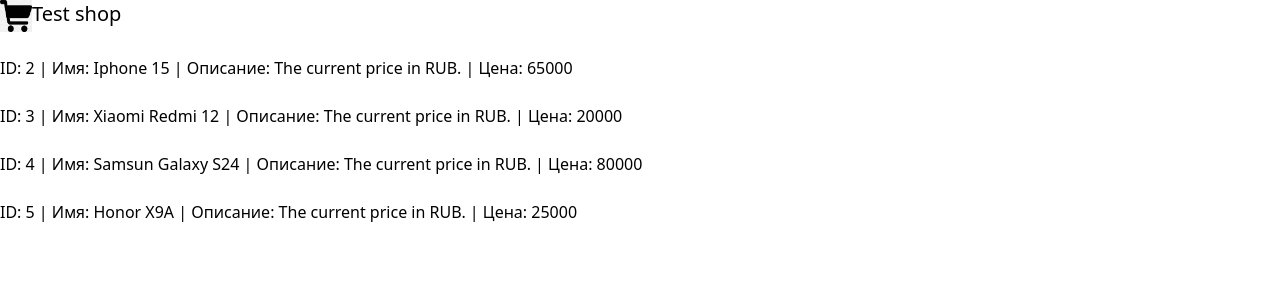
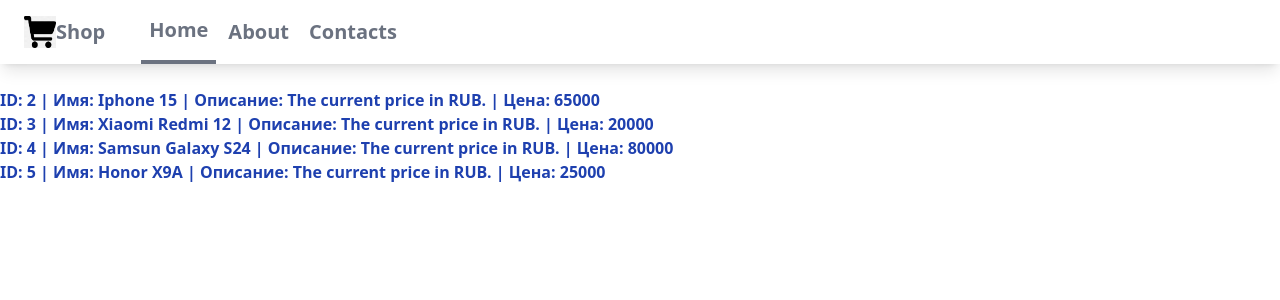
Before and after one commit to GenFPS/Django_project, a Django app: page /myapp/items/ in a window 1280 px wide. Shown: the top 300 px of the page. Run offline with Django 5.2, Linux system fonts and the light colour scheme; data comes from the database, SQL or seed files in the repository.

Commit message:
Работа над шаблонами, структурирование шаблонов

```diff
--- a/testSite/myapp/static/myapp/styles.css
+++ b/testSite/myapp/static/myapp/styles.css
@@ -548,6 +548,15 @@
   position: static;
 }
 
+.mx-auto {
+  margin-left: auto;
+  margin-right: auto;
+}
+
+.block {
+  display: block;
+}
+
 .flex {
   display: flex;
 }
@@ -560,12 +569,114 @@
   width: 2rem;
 }
 
-.bg-sky-500 {
+.items-center {
+  align-items: center;
+}
+
+.justify-between {
+  justify-content: space-between;
+}
+
+.space-x-7 > :not([hidden]) ~ :not([hidden]) {
+  --tw-space-x-reverse: 0;
+  margin-right: calc(1.75rem * var(--tw-space-x-reverse));
+  margin-left: calc(1.75rem * calc(1 - var(--tw-space-x-reverse)));
+}
+
+.space-x-1 > :not([hidden]) ~ :not([hidden]) {
+  --tw-space-x-reverse: 0;
+  margin-right: calc(0.25rem * var(--tw-space-x-reverse));
+  margin-left: calc(0.25rem * calc(1 - var(--tw-space-x-reverse)));
+}
+
+.border {
+  border-width: 1px;
+}
+
+.border-b-4 {
+  border-bottom-width: 4px;
+}
+
+.border-gray-500 {
+  --tw-border-opacity: 1;
+  border-color: rgb(107 114 128 / var(--tw-border-opacity));
+}
+
+.bg-white {
   --tw-bg-opacity: 1;
-  background-color: rgb(14 165 233 / var(--tw-bg-opacity));
+  background-color: rgb(255 255 255 / var(--tw-bg-opacity));
+}
+
+.bg-black {
+  --tw-bg-opacity: 1;
+  background-color: rgb(0 0 0 / var(--tw-bg-opacity));
+}
+
+.px-4 {
+  padding-left: 1rem;
+  padding-right: 1rem;
+}
+
+.px-2 {
+  padding-left: 0.5rem;
+  padding-right: 0.5rem;
+}
+
+.py-4 {
+  padding-top: 1rem;
+  padding-bottom: 1rem;
+}
+
+.py-2 {
+  padding-top: 0.5rem;
+  padding-bottom: 0.5rem;
 }
 
 .text-xl {
   font-size: 1.25rem;
   line-height: 1.75rem;
 }
+
+.font-semibold {
+  font-weight: 600;
+}
+
+.font-bold {
+  font-weight: 700;
+}
+
+.text-gray-500 {
+  --tw-text-opacity: 1;
+  color: rgb(107 114 128 / var(--tw-text-opacity));
+}
+
+.text-gray-700 {
+  --tw-text-opacity: 1;
+  color: rgb(55 65 81 / var(--tw-text-opacity));
+}
+
+.text-red-700 {
+  --tw-text-opacity: 1;
+  color: rgb(185 28 28 / var(--tw-text-opacity));
+}
+
+.text-blue-700 {
+  --tw-text-opacity: 1;
+  color: rgb(29 78 216 / var(--tw-text-opacity));
+}
+
+.text-blue-900 {
+  --tw-text-opacity: 1;
+  color: rgb(30 58 138 / var(--tw-text-opacity));
+}
+
+.text-blue-800 {
+  --tw-text-opacity: 1;
+  color: rgb(30 64 175 / var(--tw-text-opacity));
+}
+
+.shadow-lg {
+  --tw-shadow: 0 10px 15px -3px rgb(0 0 0 / 0.1), 0 4px 6px -4px rgb(0 0 0 / 0.1);
+  --tw-shadow-colored: 0 10px 15px -3px var(--tw-shadow-color), 0 4px 6px -4px var(--tw-shadow-color);
+  box-shadow: var(--tw-ring-offset-shadow, 0 0 #0000), var(--tw-ring-shadow, 0 0 #0000), var(--tw-shadow);
+}
--- /dev/null
+++ b/testSite/myapp/templates/myapp/base.html
@@ -0,0 +1,14 @@
+<!DOCTYPE html>
+{% load static %}
+<html lang="en">
+<head>
+    <meta charset="UTF-8">
+    <title>Title</title>
+    <link rel="stylesheet" href="{% static 'myapp/styles.css' %}">
+</head>
+<body>
+    {% block content %}
+
+    {% endblock content %}
+</body>
+</html>
--- a/testSite/myapp/templates/myapp/index.html
+++ b/testSite/myapp/templates/myapp/index.html
@@ -1,19 +1,22 @@
 <!DOCTYPE html>
+{% extends "myapp/base.html" %}
 {% load static %}
-<html lang="en">
-<head>
-    <meta charset="UTF-8">
-    <title>Phone's items</title>
-    <link rel="stylesheet" href="{% static 'myapp/styles.css' %}">
-</head>
-<body>
-    <nav>
-        <div>
-            <div>
-                <div>
-                    <div class="flex">
-                        <img class="h-8 w-8" src="{% static 'myapp/images/logo_shop.png' %}" alt="shop-logo">
-                        <span class="text-xl">Test shop</span>
+<!--Нужно для импорта base.html-->
+{% block content %}
+    <nav class="bg-white shadow-lg">
+        <div class="max-w-6x1 mx-auto px-4">
+            <div class="flex justify-between">
+                <div class="flex space-x-7">
+                    <div class="items-center flex space-x-1">
+                        <a href="#" class="flex items-center px-2 py-2">
+                        <img class="h-8 w-8 bg-white" src="{% static 'myapp/images/logo_shop.png' %}" alt="shop-logo">
+                        <span class="text-gray-500 text-xl font-bold">Shop</span>
+                        </a>
+                    </div>
+                    <div class="items-center flex space-x-1">
+                        <a href="#" class="py-4 px-2 text-gray-500 text-xl font-bold border-b-4 border-gray-500">Home</a>
+                        <a href="#" class="py-4 px-2 text-gray-500 text-xl font-bold">About</a>
+                        <a href="#" class="py-4 px-2 text-gray-500 text-xl font-bold">Contacts</a>
                     </div>
                 </div>
             </div>
@@ -23,11 +26,11 @@
         <!-- <a href="/items/{{item.id}}/">-->
         {% for item in items %}
         <!--Используем относительные переменные пути detailItem = myapp/items/-->
-        <a href="{% url 'myapp:detailItem' item.id %}">
-            <br>ID: {{item.id}} | Имя: {{item.name}} | Описание: {{item.description}} | Цена: {{item.price}}</br>
+        <a href="{% url 'myapp:detailItem' item.id %}" class="text-blue-800 font-semibold">
+            <br>ID: {{item.id}} | Имя: {{item.name}} | Описание: {{item.description}} | Цена: {{item.price}}
         </a>
 
         {% endfor %}
     </h4>
-</body>
-</html>
+{% endblock content %}
+<!--Нужно для импорта base.html-->
```
